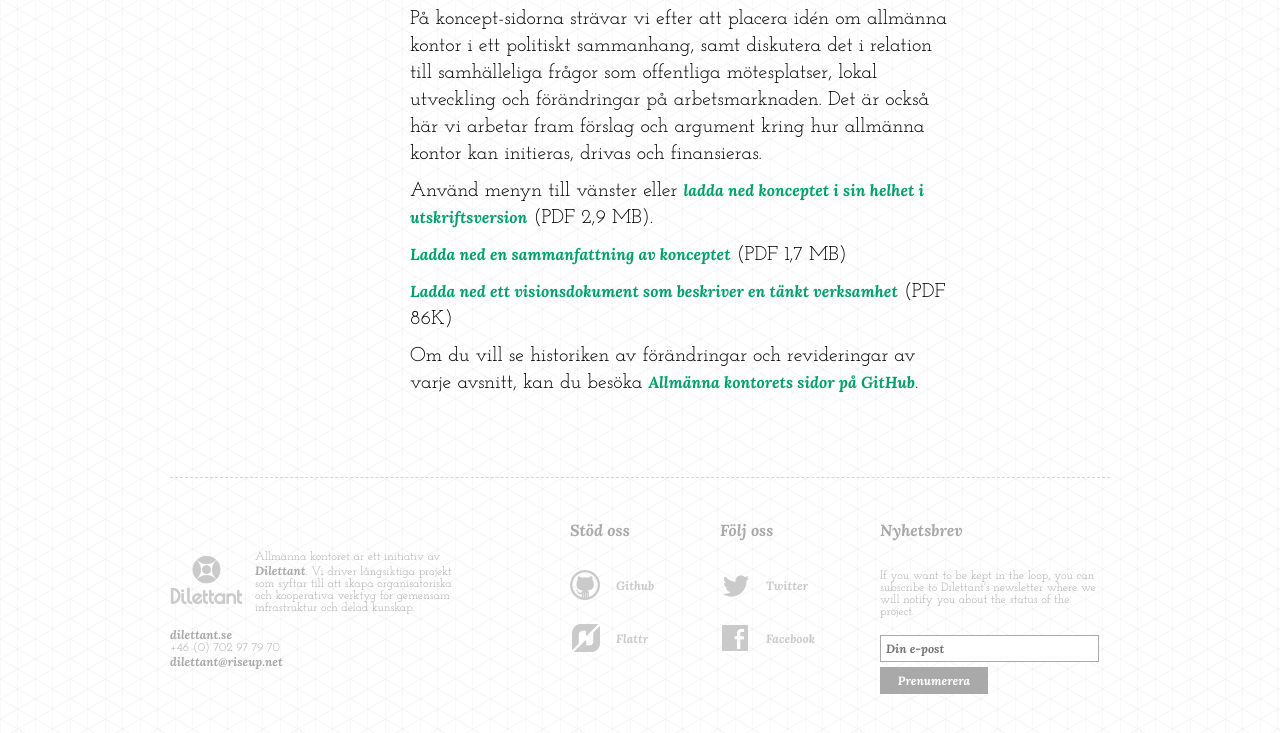
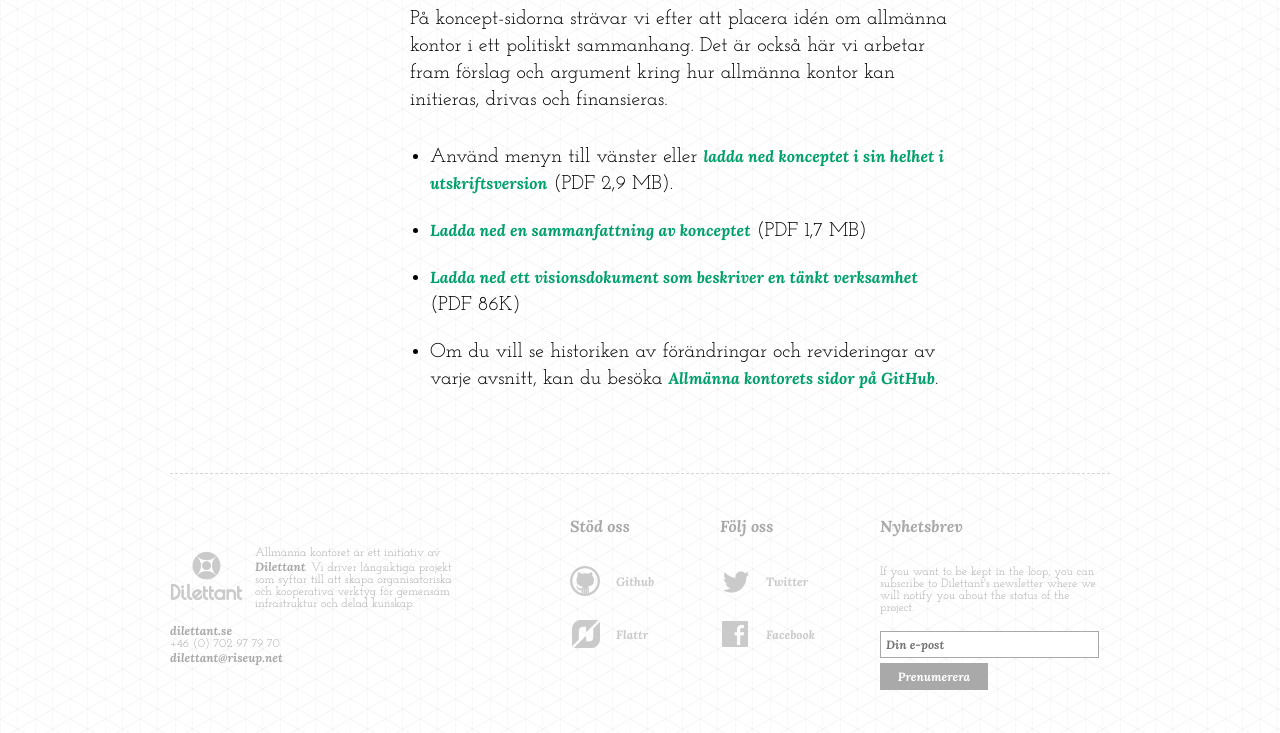
Before and after one commit to dilettant/allmannakontoret, a Jekyll site: the page built from koncept.md, in a window 1280 px wide, cut to the strip 601-1405 px from the top of the page. Shown: the top 733 px of the strip. Built offline with Jekyll 4.4.1, drawn with Linux system fonts in a browser that asks for light colours; comment, search, counter and statistics services are not loaded.

Commit message:
Update koncept.md

```diff
--- a/koncept.md
+++ b/koncept.md
@@ -8,12 +8,12 @@ category: koncept
 
 ---
 
-På koncept-sidorna strävar vi efter att placera idén om allmänna kontor i ett politiskt sammanhang, samt diskutera det i relation till samhälleliga frågor som offentliga mötesplatser, lokal utveckling och förändringar på arbetsmarknaden. Det är också här vi arbetar fram förslag och argument kring hur allmänna kontor kan initieras, drivas och finansieras.
+På koncept-sidorna strävar vi efter att placera idén om allmänna kontor i ett politiskt sammanhang. Det är också här vi arbetar fram förslag och argument kring hur allmänna kontor kan initieras, drivas och finansieras.
 
-Använd menyn till vänster eller [ladda ned konceptet i sin helhet i utskriftsversion](https://dl.dropboxusercontent.com/u/1319336/dl-dilettant/allmanna_kontoret-koncept.pdf) (PDF 2,9 MB).
+* Använd menyn till vänster eller [ladda ned konceptet i sin helhet i utskriftsversion](https://dl.dropboxusercontent.com/u/1319336/dl-dilettant/allmanna_kontoret-koncept.pdf) (PDF 2,9 MB).
 
-[Ladda ned en sammanfattning av konceptet](https://www.dropbox.com/s/uejcy4uafxxz9gg/150305%20AK%20Kort%20Projektbeskrivning.pdf?dl=0) (PDF 1,7 MB)
+* [Ladda ned en sammanfattning av konceptet](https://www.dropbox.com/s/uejcy4uafxxz9gg/150305%20AK%20Kort%20Projektbeskrivning.pdf?dl=0) (PDF 1,7 MB)
 
-[Ladda ned ett visionsdokument som beskriver en tänkt verksamhet](https://www.dropbox.com/s/j82b5ocud1z80r8/150305%20Visionsdokument%20AK.pdf?dl=0) (PDF 86K)
+* [Ladda ned ett visionsdokument som beskriver en tänkt verksamhet](https://www.dropbox.com/s/j82b5ocud1z80r8/150305%20Visionsdokument%20AK.pdf?dl=0) (PDF 86K)
 
-Om du vill se historiken av förändringar och revideringar av varje avsnitt, kan du besöka [Allmänna kontorets sidor på GitHub](https://github.com/dilettant/thepublicoffice).
+* Om du vill se historiken av förändringar och revideringar av varje avsnitt, kan du besöka [Allmänna kontorets sidor på GitHub](https://github.com/dilettant/thepublicoffice).
```
